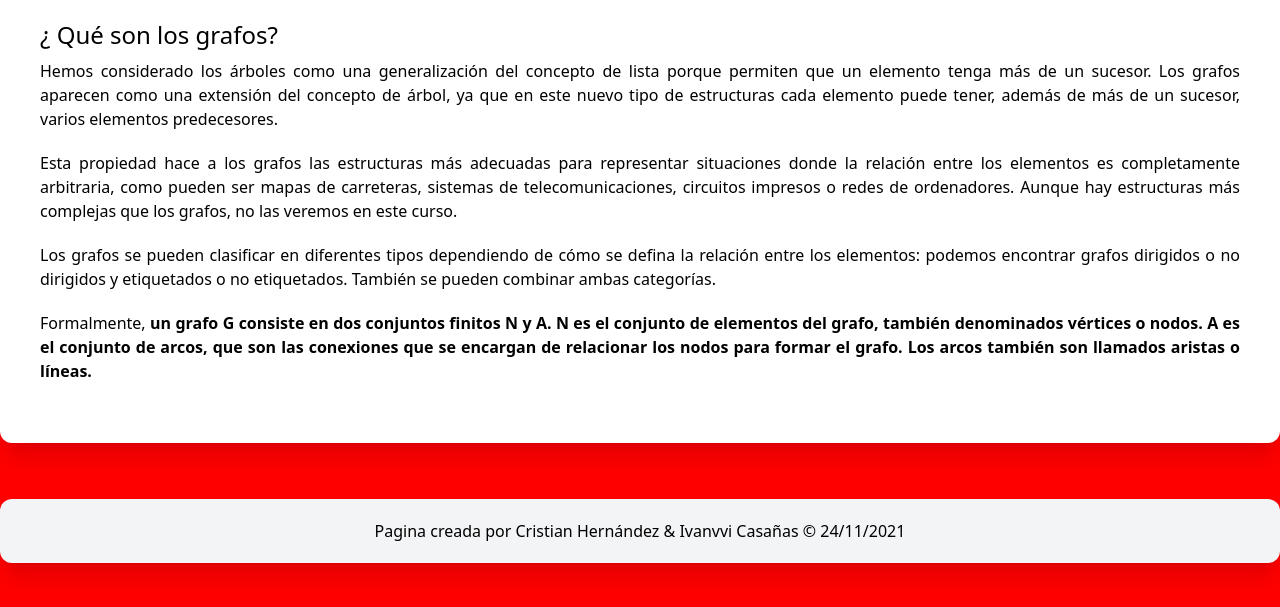
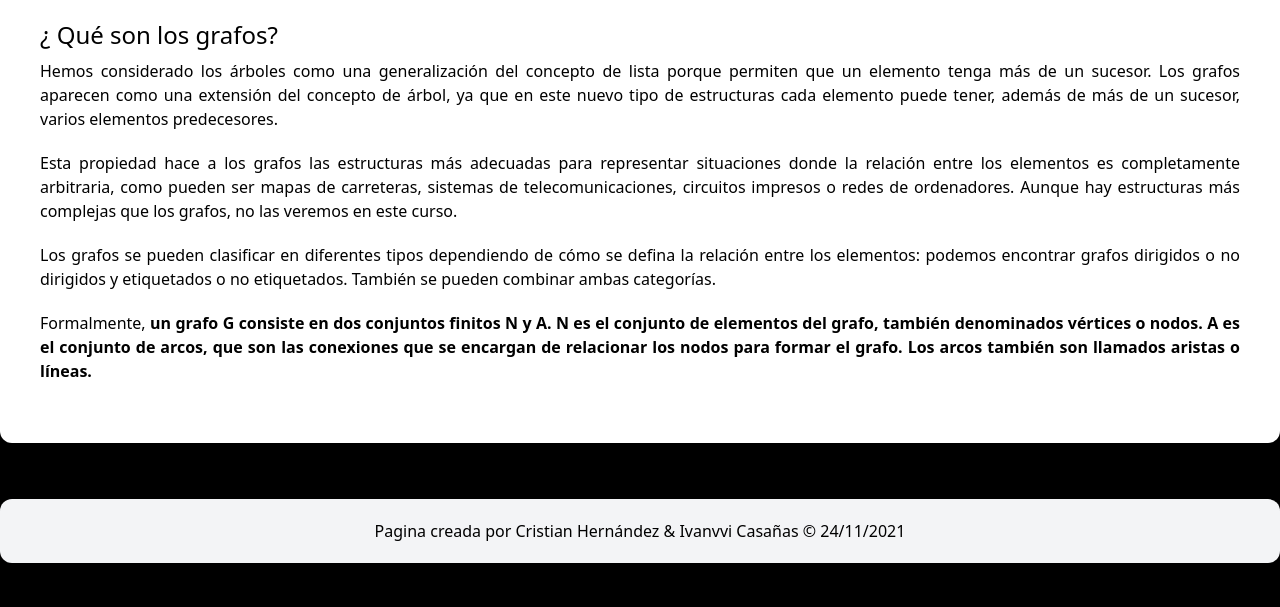
Before and after one commit to RICA38/grafos-main, a Django app: page /acerca in a window 1280 px wide. Shown: the part 193-800 px from the top of the page. Run offline with Django 3.2, Linux system fonts and the light colour scheme.

Commit message:
blackFondo

```diff
--- a/grafo_app/static/css/styles.css
+++ b/grafo_app/static/css/styles.css
@@ -1,6 +1,8 @@
 body{
     /* background-color: #F8F8F8; */
-    background-color: red;
+    /* background-color: red; */
+    background-color: black;
+
 }
 
 .box{
```
